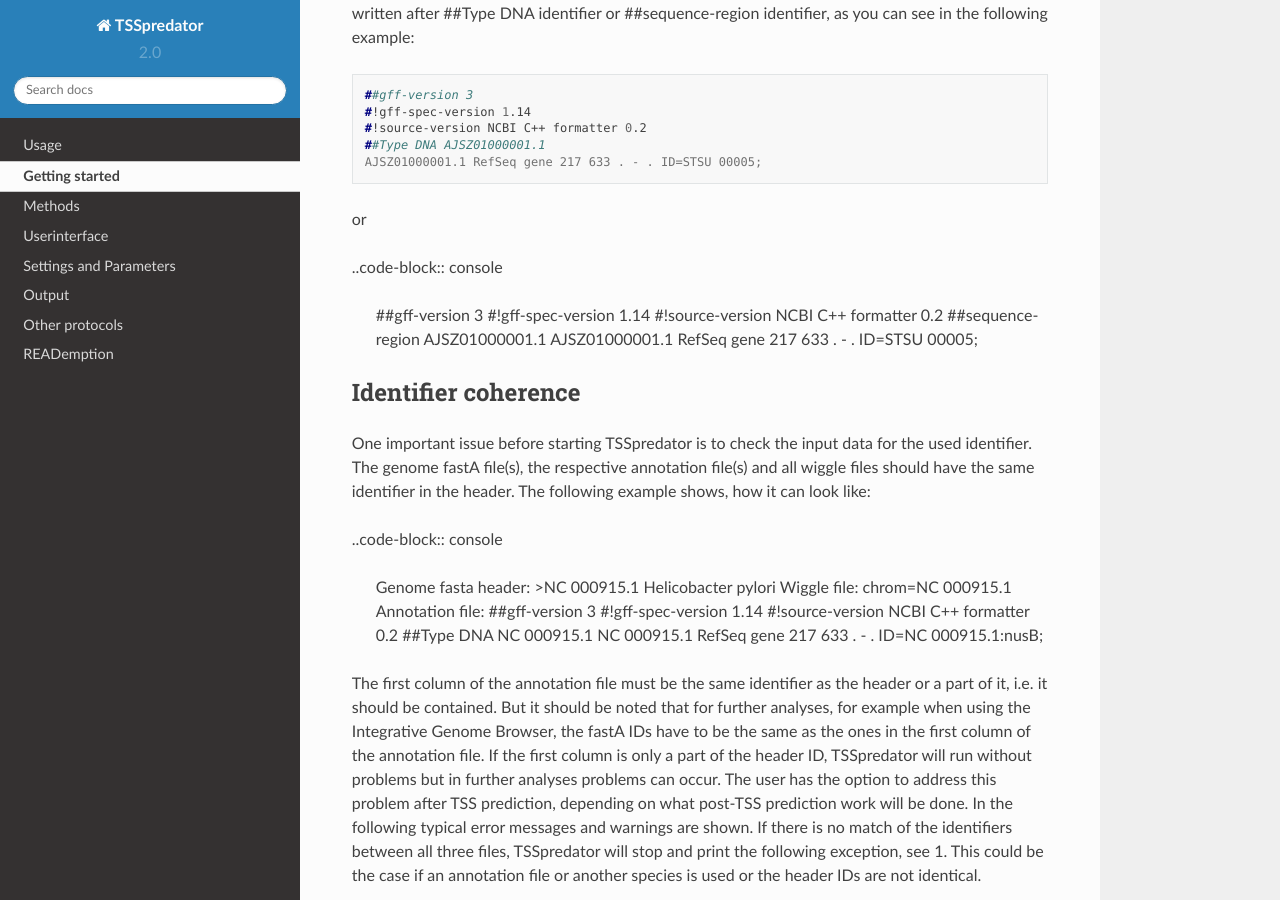
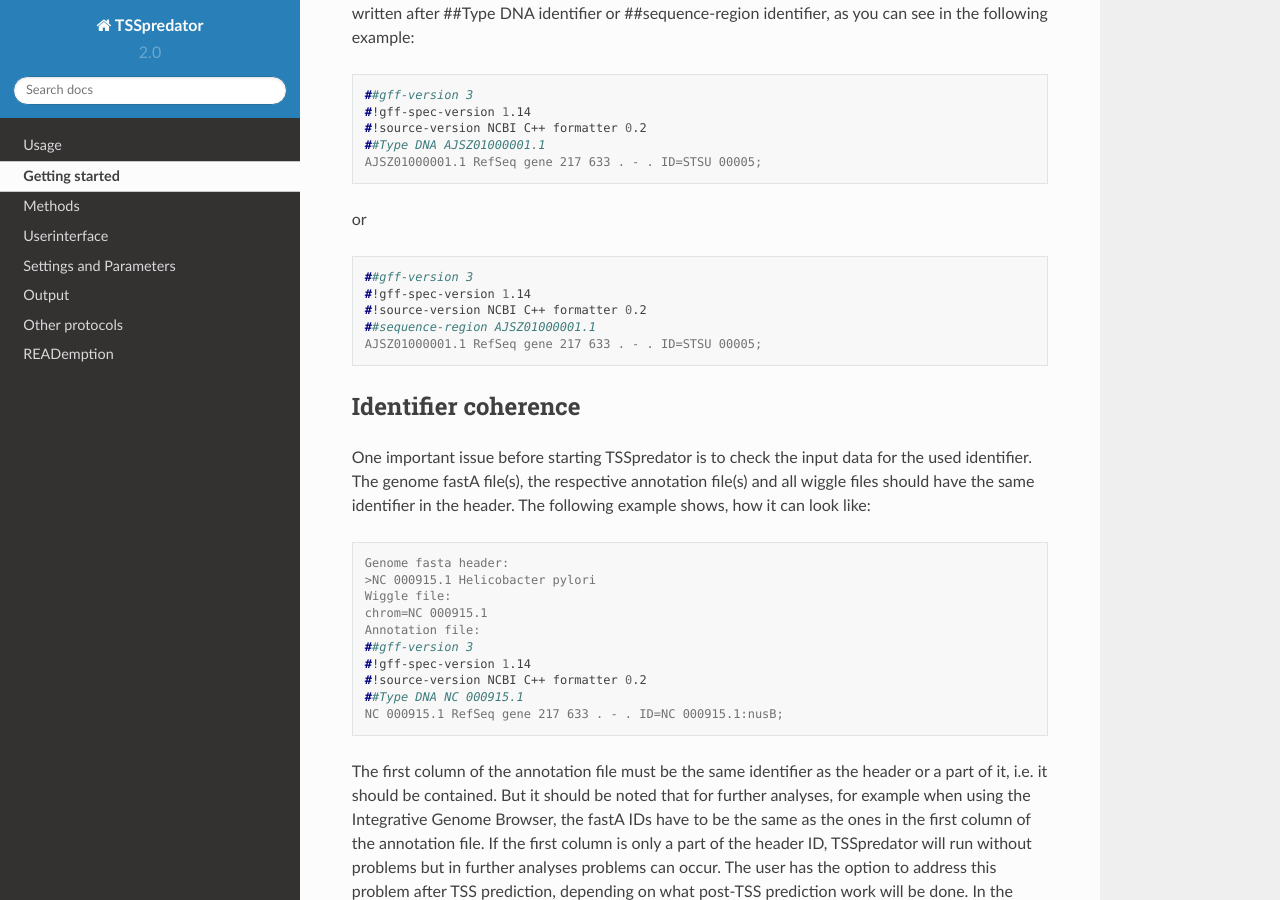
Before and after one commit to Integrative-Transcriptomics/TSSpredator2.0-rtd, a Sphinx documentation site: the page built from docs/source/start.rst, in a window 1280 px wide and 900 px high, scrolled down 454 px. Built offline with Sphinx 7.4.7 and the Read the Docs theme 2.0.0, drawn with Linux system fonts in a browser that asks for light colours.

Commit message:
update project

```diff
--- a/docs/source/start.rst
+++ b/docs/source/start.rst
@@ -30,7 +30,7 @@ identifier of the header in the annotation file is written after ##Type DNA iden
 
 or
 
-..code-block:: console
+.. code-block:: console
 
 	##gff-version 3
 	#!gff-spec-version 1.14
@@ -48,7 +48,7 @@ used identifier. The genome fastA file(s), the respective annotation file(s) and
 wiggle files should have the same identifier in the header. The following example shows,
 how it can look like:
 
-..code-block:: console
+.. code-block:: console
 
 	Genome fasta header:
 	>NC 000915.1 Helicobacter pylori
--- a/docs/source/userinterface.rst
+++ b/docs/source/userinterface.rst
@@ -5,6 +5,9 @@ Userinterface
 
 Userinterface
 ---------------
+
+.. image:: images/test.jpeg
+	:width: 400
 
 **Study setup** In the study setup area (Figure 4A) general settings for the study can be
 made. Most importantly these are the type of the study (comparison of strains (requires
```
Also changed, not shown: docs/source/images/test.jpg (added), 1 other file.
